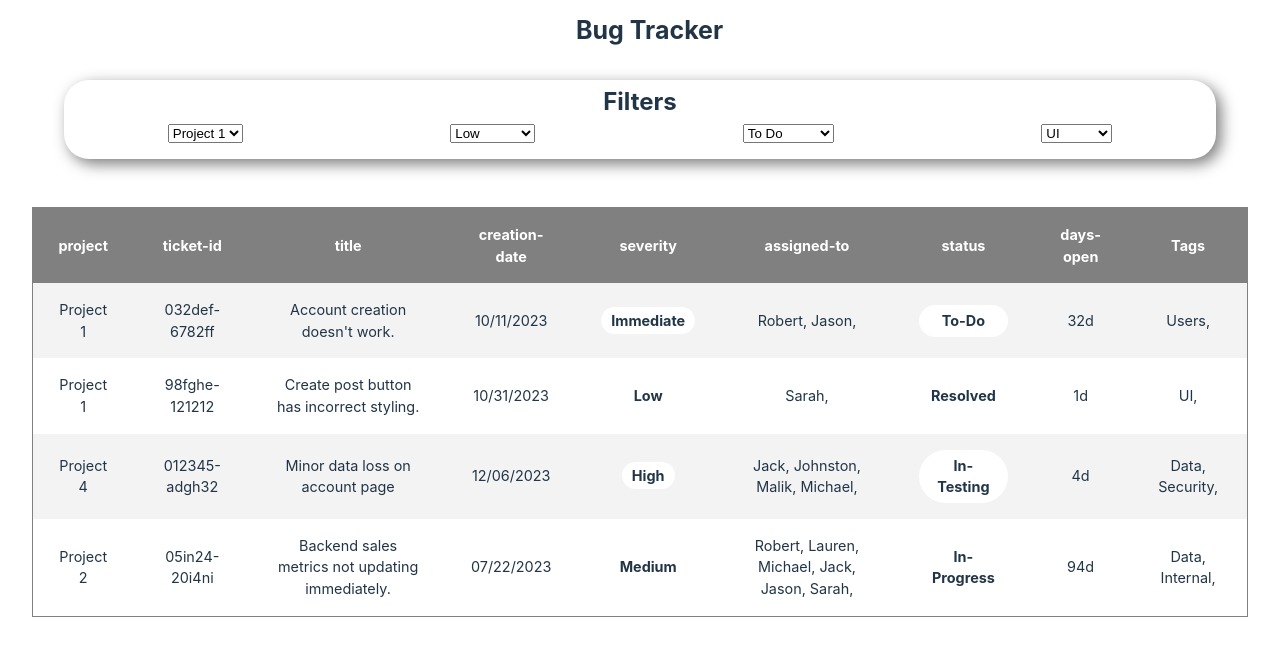
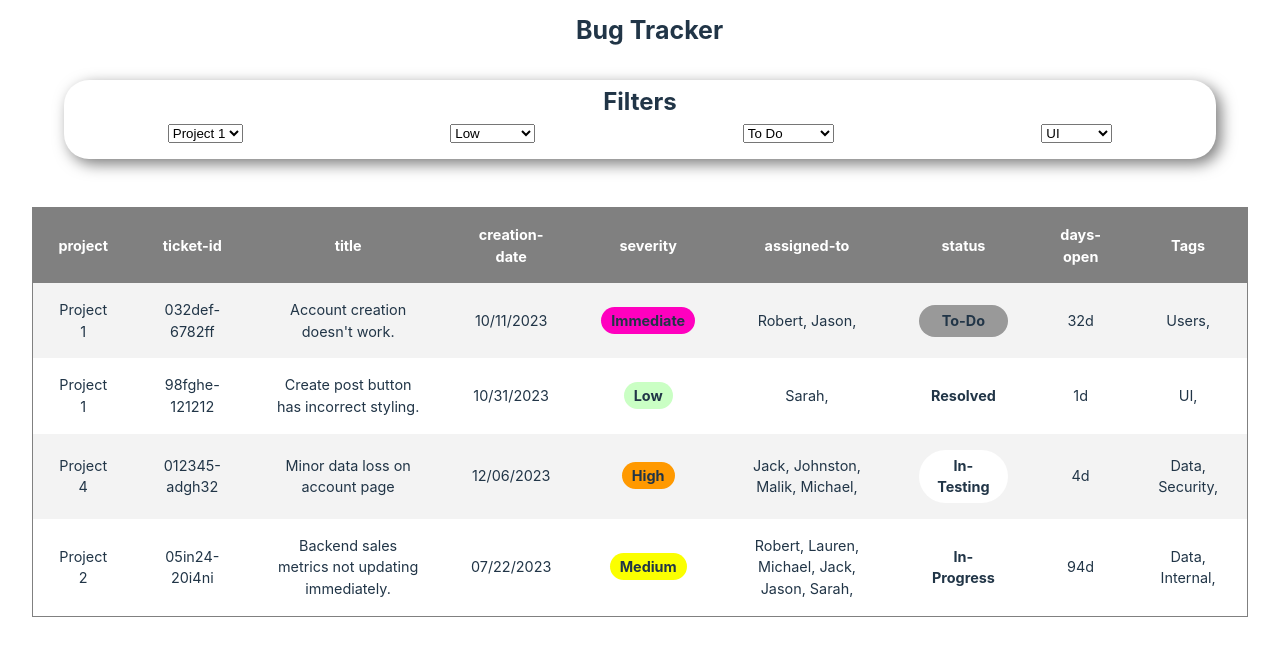
Before and after one commit to dwilliams304/bug-tracker, a React (Vite) app in the folder frontend/: page / in a window 1280 px wide. Shown: the top 656 px of the page. Built offline with nearby package versions, Linux system fonts and the light colour scheme.

Commit message:
Slight style changes

```diff
--- a/frontend/src/styles/main/index.css
+++ b/frontend/src/styles/main/index.css
@@ -12,18 +12,18 @@
   -webkit-font-smoothing: antialiased;
   -moz-osx-font-smoothing: grayscale;
 
-  --low: white;
-  --medium: white;
-  --high: white;
-  --severe: white;
-  --immediate: white;
+  --low: rgb(202, 255, 196);
+  --medium: rgb(251, 255, 0);
+  --high: rgb(255, 153, 0);
+  --severe: rgb(255, 0, 0);
+  --immediate: rgb(255, 0, 191);
 
-  --toDo: white;
-  --open: white;
-  --inProgress: white;
+  --toDo: rgb(153, 153, 153);
+  --open: rgb(255, 255, 255);
+  --inProgress: rgb(255, 255, 255);
   --inTesting: white;
-  --closed: white;
-  --resolved: white;
+  --closed: rgb(255, 255, 255);
+  --resolved: white
 }
 
 a {
```
